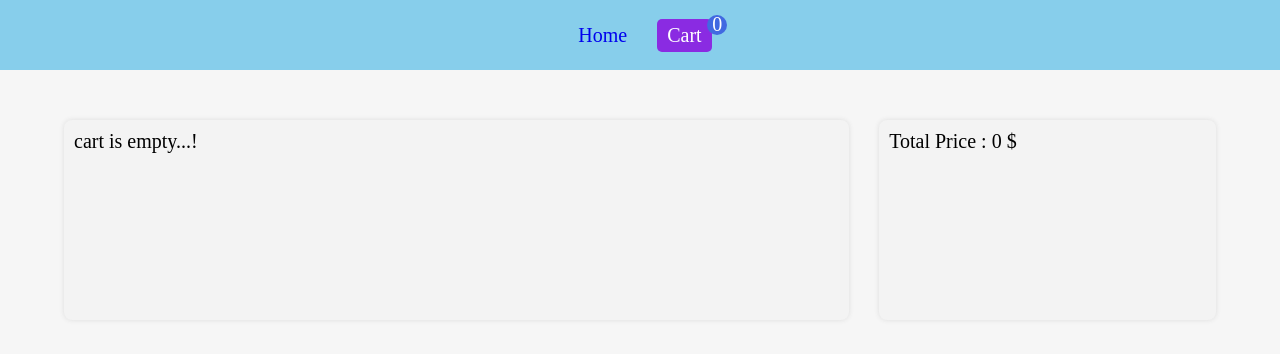
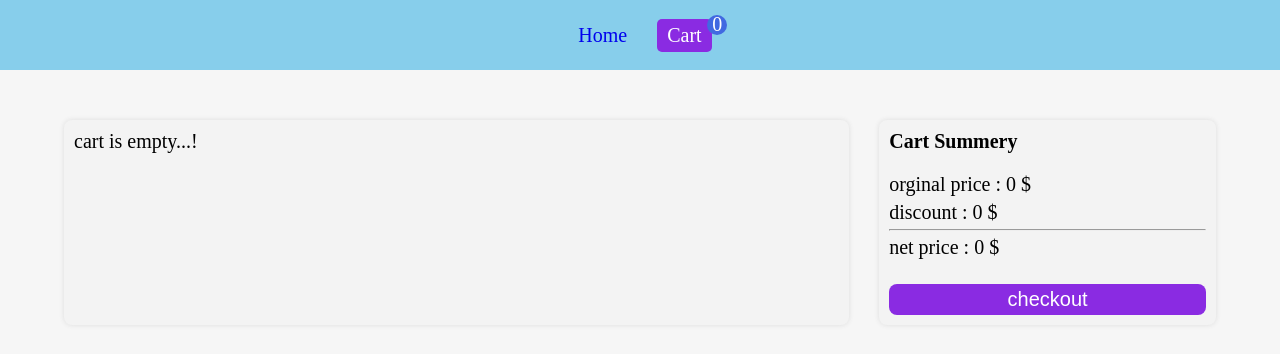
Before and after one commit to HanzaleLatifi/Shoe-Store, a React (Create React App) app: page /cart in a window 1280 px wide. Shown: the top 354 px of the page. Built offline with nearby package versions, Linux system fonts and the light colour scheme.

Commit message:
checkout pages & develope cartSummery

```diff
--- a/src/App.css
+++ b/src/App.css
@@ -8,6 +8,7 @@
   border-radius: 0.8rem;
   font-size: 2rem;
   padding: 1.5rem 3rem;
+  cursor: pointer;
 }
 .btn-primary {
   color: white;
--- a/src/App.js
+++ b/src/App.js
@@ -7,6 +7,7 @@ import Layout from "./layout/Layout";
 import CartProvider from "./providers/CartProvider";
 import { ToastContainer } from "react-toastify";
 import "react-toastify/dist/ReactToastify.css";
+import CheckoutPage from "./pages/CheckoutPage";
 
 function App() {
   return (
@@ -15,6 +16,7 @@ function App() {
         <Layout>
           <ToastContainer />
           <Switch>
+            <Route path="/checkout" component={CheckoutPage} />
             <Route path="/cart" component={CartPage} />
             <Route path="/" exact={true} component={HomePage} />
           </Switch>
--- a/src/pages/CartPage.css
+++ b/src/pages/CartPage.css
@@ -42,3 +42,12 @@
   max-height: 35rem;
   box-shadow: 0 0 0.5rem gainsboro;
 }
+.CartDetail h4 {
+  margin-bottom: 2rem;
+}
+.CartDetail div p {
+  margin: 0.5rem 0;
+}
+.CartDetail div hr {
+  color: #ccc;
+}
--- a/src/pages/CartPage.js
+++ b/src/pages/CartPage.js
@@ -1,4 +1,5 @@
 import React from "react";
+import { Link } from "react-router-dom";
 import { useCart, useCartActions } from "../providers/CartProvider";
 import "./CartPage.css";
 
@@ -38,10 +39,35 @@ function CartPage() {
           <p>cart is empty...!</p>
         )}
       </section>
-
-      <section className="CartDetail">Total Price : {total} $</section>
+      <CartSummery cart={cart} total={total} />
     </main>
   );
 }
 
 export default CartPage;
+
+const CartSummery = ({ cart, total }) => {
+  const netPrice = cart.length
+    ? cart.reduce((acc, curr) => acc + curr.quantity * curr.offPrice, 0)
+    : "0";
+  return (
+    <section className="CartDetail">
+      <h4>Cart Summery</h4>
+      <div>
+        <p>orginal price : {total} $</p>
+        <p>discount : {total - netPrice} $</p>
+        <hr />
+        <p>net price : {netPrice} $</p>
+      </div>
+      <Link to="/checkout">
+        {" "}
+        <button
+          className="btn btn-primary"
+          style={{ width: "100%", padding: ".4rem .6rem", marginTop: "2rem" }}
+        >
+          checkout
+        </button>
+      </Link>
+    </section>
+  );
+};
--- /dev/null
+++ b/src/pages/CheckoutPage.js
@@ -0,0 +1,7 @@
+import React from "react";
+
+function CheckoutPage() {
+  return <div>CheckoutPage</div>;
+}
+
+export default CheckoutPage;
```
